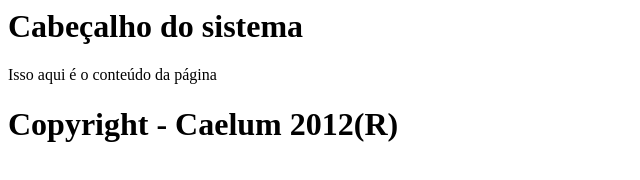
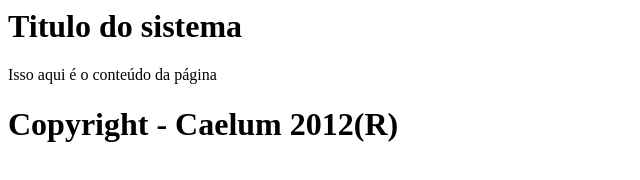
Before and after one commit to iesodias/meu-site, a plain HTML site: page proposta_1.html in a window 1280 px wide. Shown: the whole page, without its empty margins (0-640 px from the left). Drawn offline with Linux system fonts and the light colour scheme.

```diff
--- a/proposta_1.html
+++ b/proposta_1.html
@@ -3,7 +3,7 @@
     <title>Proposta um para homepage da empresa</title>
   </head>
   <body>
-    <h1>Cabeçalho do sistema</h1>
+    <h1>Titulo do sistema</h1>
 
     <div>
       Isso aqui é o conteúdo da página
```
